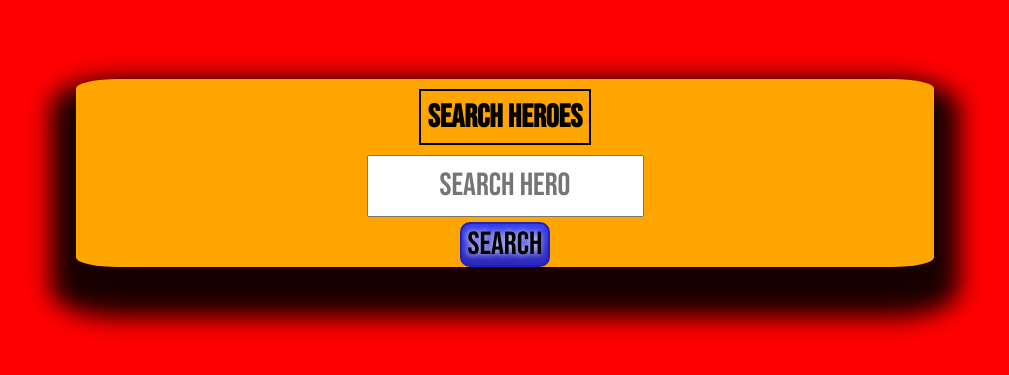
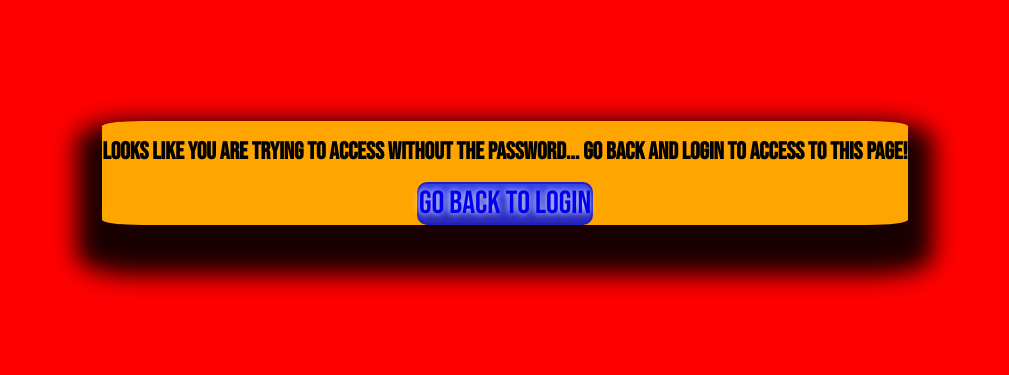
Before and after one commit to lazaronazareno/Alkemy-React-Challenge, a React (Create React App) app in the folder alkemy-challenge/: page /search in a window 1280 px wide. Shown: the part 227-602 px from the top of the page, without its empty margins (135-1144 px from the left). Built offline with nearby package versions, Linux system fonts and the light colour scheme.

Commit message:
validate token from login to gain access and message of warning when you dont have permission

```diff
--- a/alkemy-challenge/src/Components/Searcher/Searcher.js
+++ b/alkemy-challenge/src/Components/Searcher/Searcher.js
@@ -6,6 +6,7 @@ import './searcherStyles.scss';
 import trash from '../../Assets/trash.svg';
 import add from '../../Assets/add.svg';
 import PowerStats from "../CharacterCard/powerStats";
+import { Link } from "react-router-dom";
 
 function Searcher (props) {
   const [form, setValues] = useState({
@@ -273,7 +274,7 @@ function Searcher (props) {
         )}
         </>
      {!form.error &&(
-        <div className="searcherDiv">
+        <div className={`${form.token ? "searcherDiv" : "cardDiv1"}`}>
           <h2 className="searcherTittle">Search Heroes</h2>
           <form className="searcherForm" onSubmit={handleSubmit}>
             <input
@@ -309,6 +310,12 @@ function Searcher (props) {
           <button className="searchButtons" onClick={handleError}>Back</button>
         </div>
       )}
+      {!form.token && (
+        <div className="errorDiv">
+          <h1 className="searchText">Looks like you are trying to access without the password... Go back and login to access to this page!</h1>
+          <Link className="searchButtons" to="/">Go back to Login</Link>
+        </div>
+      )}
     </div>
   );
 }
```
